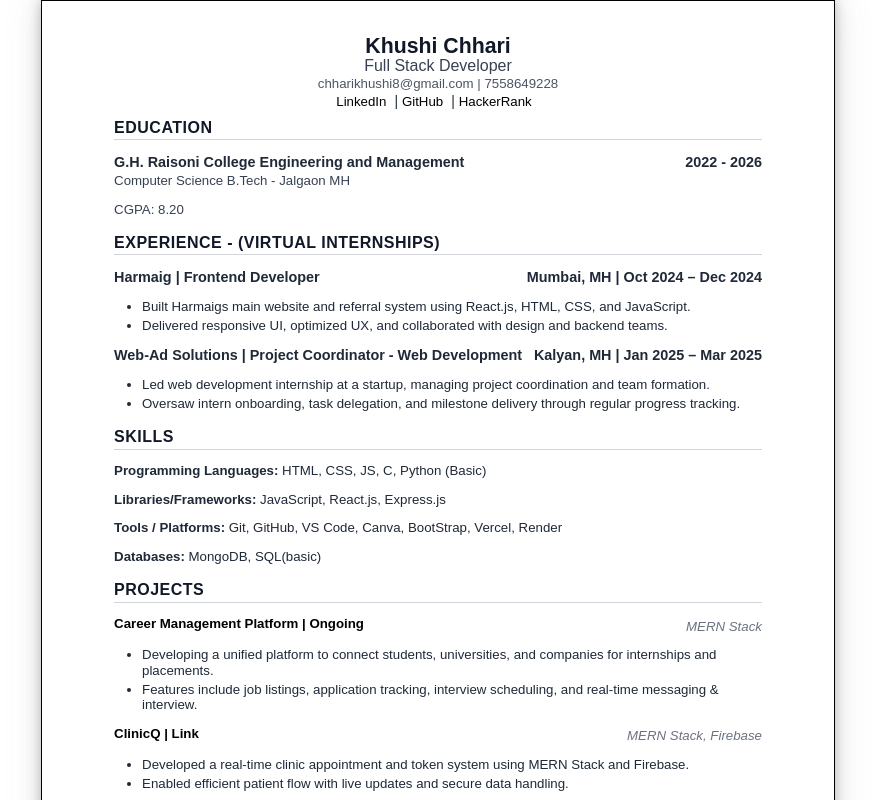
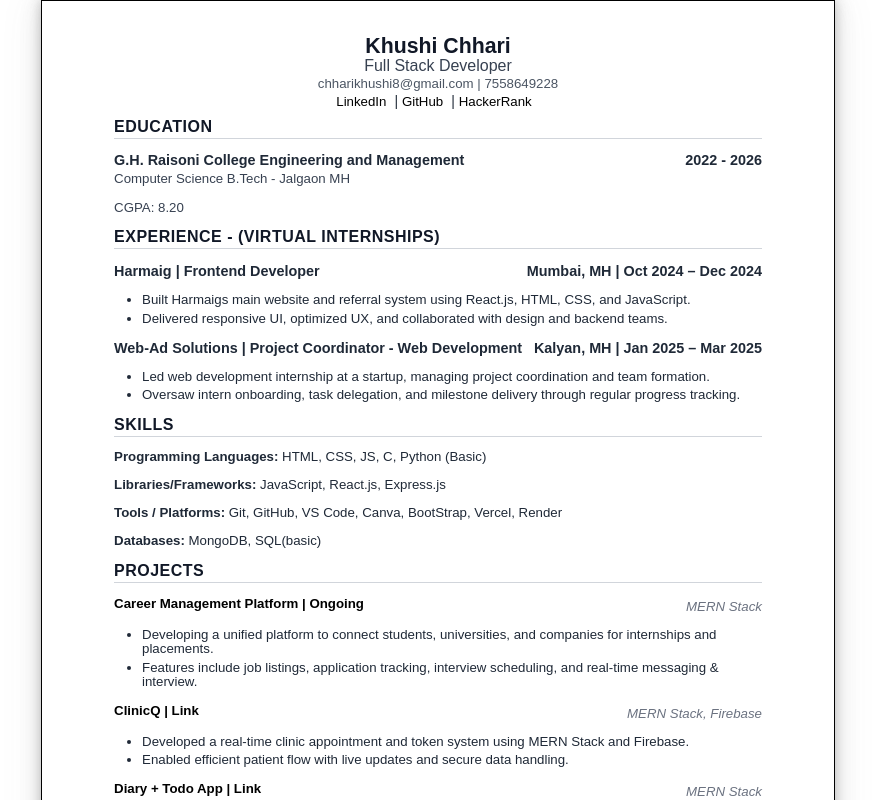
Before and after one commit to khushichhari/Resume---Khushi-Chhari, a React (Create React App) app: page / in a window 1280 px wide. Shown: the top 800 px of the page, without its empty margins (202-1077 px from the left). Built offline with nearby package versions, Linux system fonts and the light colour scheme.

Commit message:
Update Resume.css

```diff
--- a/src/Components/Styles/Resume.css
+++ b/src/Components/Styles/Resume.css
@@ -74,7 +74,7 @@ body {
 
 /* Section styling */
 .section {
-  margin-bottom: 1rem; /* paragraph spacing */
+  margin-bottom: 0.7rem; /* paragraph spacing */
   break-inside: avoid;
 }
 
@@ -88,7 +88,7 @@ body {
   color: #111827;
   text-transform: uppercase;
   letter-spacing: 0.5px;
-  line-height: 1.2;
+  line-height: 1.1;
 }
 
 /* Education, experience, projects titles */
@@ -124,7 +124,7 @@ body {
   list-style-type: disc;
   margin-left: 1.25rem;
   padding-left: 0.5rem;
-  line-height: 1.15;
+  line-height: 1.1;
   font-size: 0.83rem;
   margin-bottom: 0.5rem;
 }
@@ -136,13 +136,13 @@ body {
 /* Skills */
 .skills p {
   margin-bottom: 0.3rem;
-  line-height: 1.15;
+  line-height: 1.1;
   font-size: 0.83rem;
 }
 
 /* Career objective */
 .career-objective {
-  line-height: 1.15;
+  line-height: 1.1;
   font-size: 0.83rem;
   margin-bottom: 1rem;
   text-align: justify;
```
